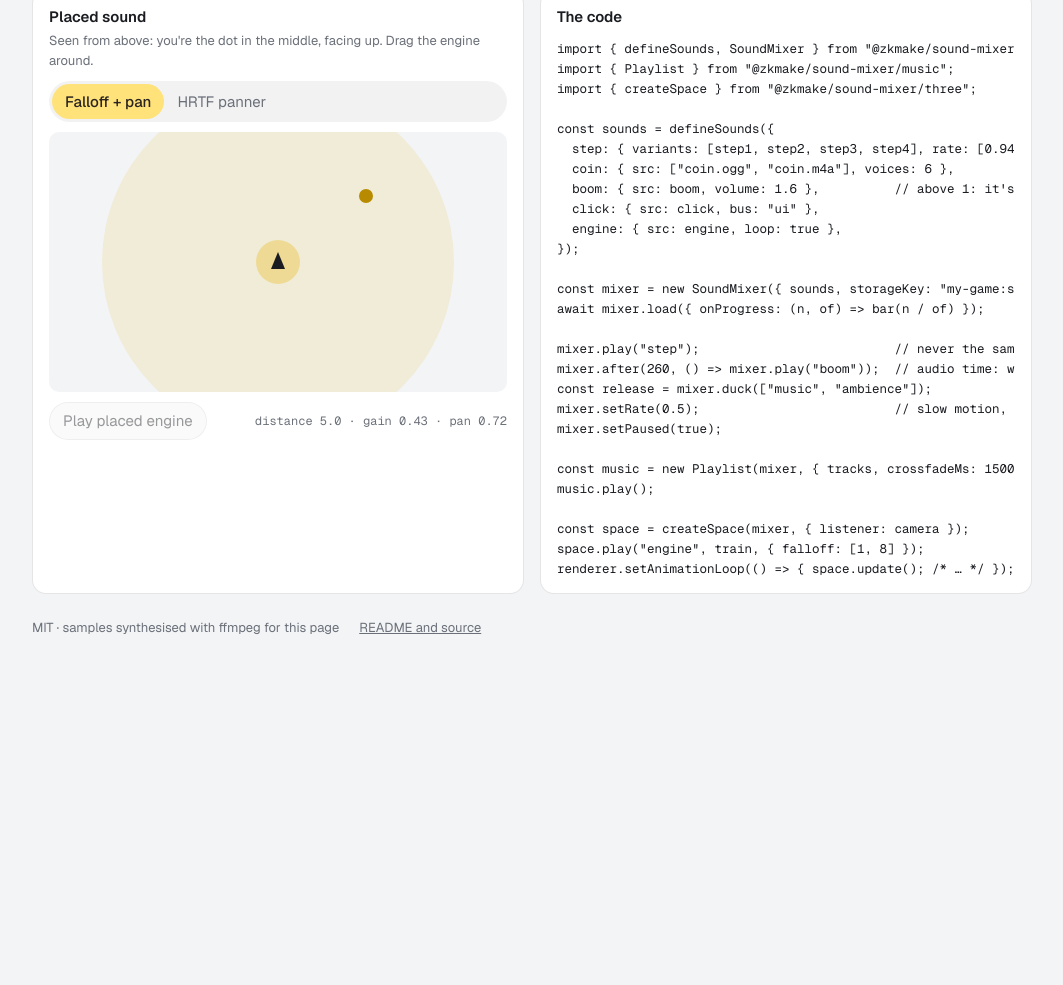
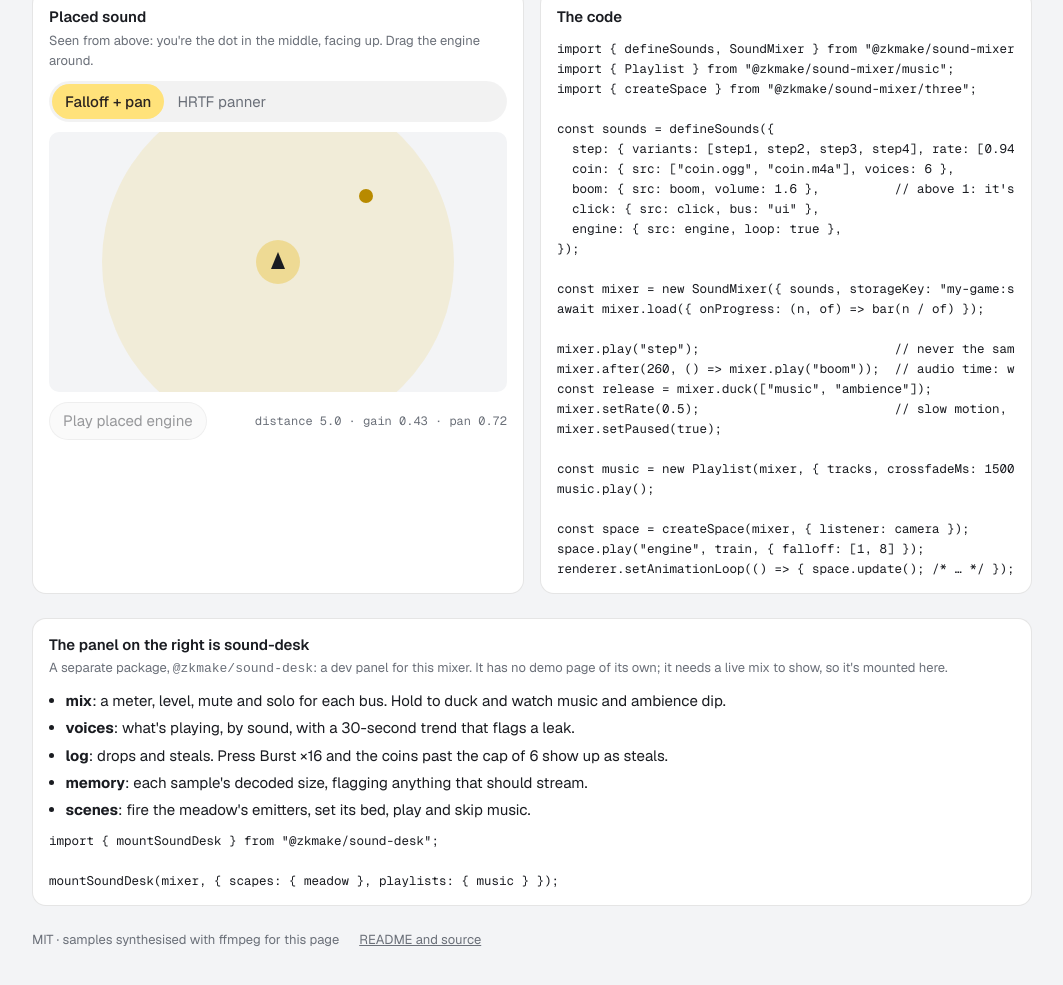
Before and after one commit to zkmake/sound-kit, a React app: page apps/site/sound-mixer/index.html in a window 1280 px wide. Shown: the part 707-1692 px from the top of the page, without its empty margins (108-1171 px from the left). Before the commit the page ends 1409 px from the top, so only its background shows below. Built offline with nearby package versions, Linux system fonts and the light colour scheme; what @zkmake/three-meter would draw is missing.

Commit message:
docs(site): explain sound-desk on the mixer demo and link to it

```diff
--- a/apps/site/sound-mixer/index.html
+++ b/apps/site/sound-mixer/index.html
@@ -156,6 +156,35 @@
         </div>
       </section>
 
+      <section class="panel" id="desk">
+        <div class="panel-head">
+          <h2>The panel on the right is sound-desk</h2>
+          <span class="status">
+            A separate package, <code>@zkmake/sound-desk</code>: a dev panel for this mixer. It has
+            no demo page of its own; it needs a live mix to show, so it's mounted here.
+          </span>
+        </div>
+        <ul class="plain">
+          <li>
+            <b>mix</b>: a meter, level, mute and solo for each bus. Hold to duck and watch music and
+            ambience dip.
+          </li>
+          <li>
+            <b>voices</b>: what's playing, by sound, with a 30-second trend that flags a leak.
+          </li>
+          <li>
+            <b>log</b>: drops and steals. Press Burst ×16 and the coins past the cap of 6 show up as
+            steals.
+          </li>
+          <li><b>memory</b>: each sample's decoded size, flagging anything that should stream.</li>
+          <li><b>scenes</b>: fire the meadow's emitters, set its bed, play and skip music.</li>
+        </ul>
+        <pre>
+import { mountSoundDesk } from "@zkmake/sound-desk";
+
+mountSoundDesk(mixer, { scapes: { meadow }, playlists: { music } });</pre>
+      </section>
+
       <footer class="foot">
         <span>MIT · samples synthesised with ffmpeg for this page</span>
         <a href="https://github.com/zkmake/sound-kit/tree/main/packages/sound-mixer"
--- a/packages/sound-desk/package.json
+++ b/packages/sound-desk/package.json
@@ -12,7 +12,7 @@
     "react",
     "web-audio"
   ],
-  "homepage": "https://zkmake.github.io/sound-kit/sound-mixer/",
+  "homepage": "https://zkmake.github.io/sound-kit/sound-mixer/#desk",
   "bugs": "https://github.com/zkmake/sound-kit/issues",
   "license": "MIT",
   "author": "Zubin Khavarian",
```
Also changed, not shown: apps/site/index.html (+2 -2 lines), packages/sound-desk/README.md.
